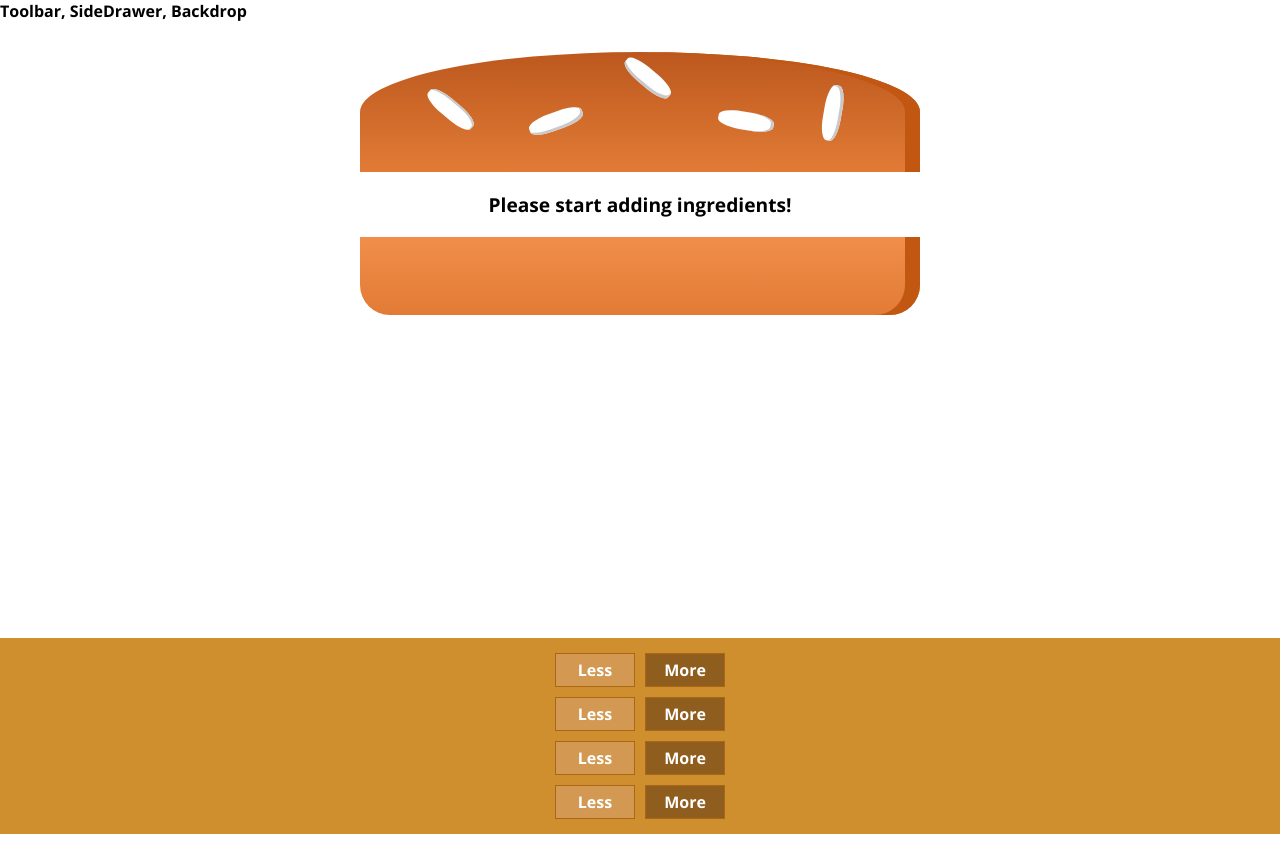
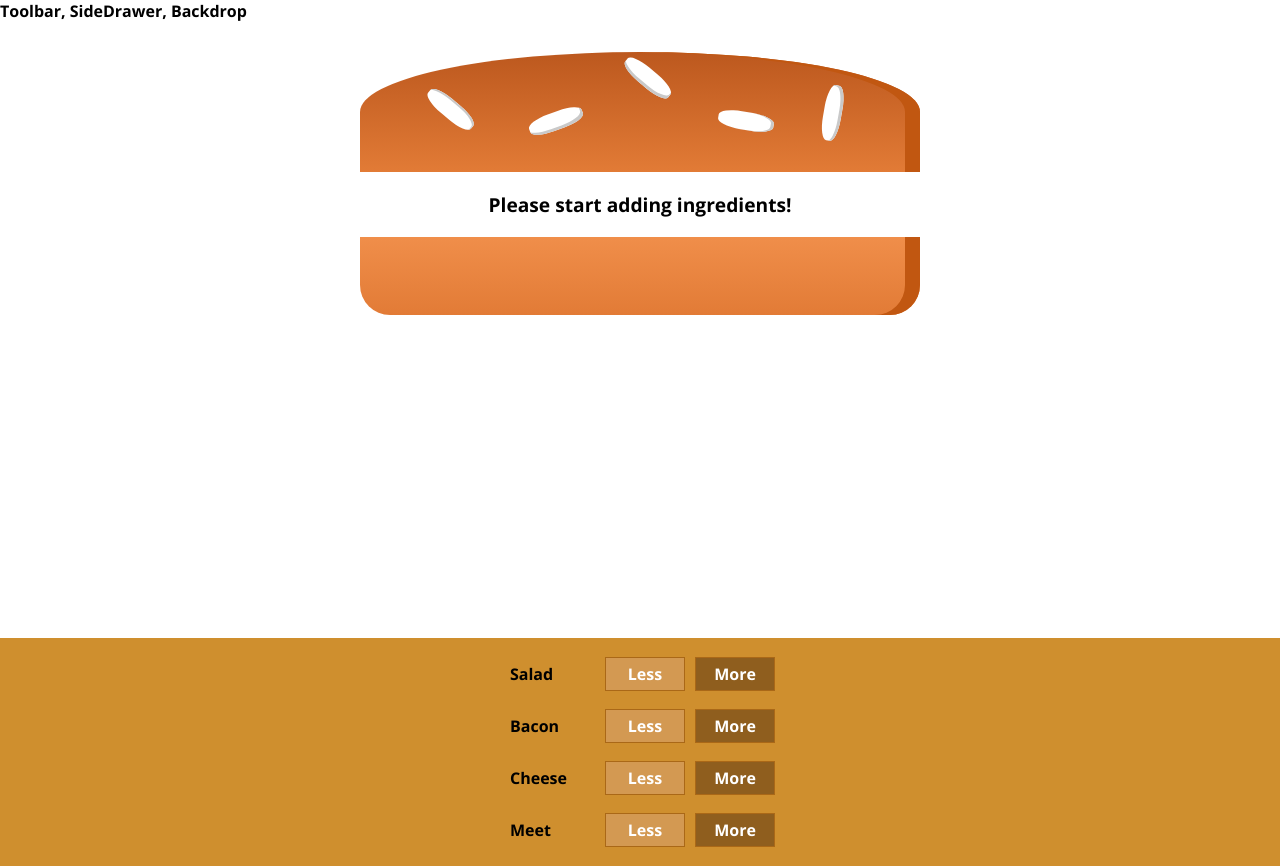
Before and after one commit to tasneemfarag/burger-builder, a React app: page / in a window 1280 px wide. Before the commit the page ends 834 px from the top, so only its background shows below. Built offline with nearby package versions, Linux system fonts and the light colour scheme.

Commit message:
fixing an error with label rendering

```diff
--- a/src/components/Burger/BuildControls/BuildControl/BuildControl.js
+++ b/src/components/Burger/BuildControls/BuildControl/BuildControl.js
@@ -3,7 +3,7 @@
 
 const buildControl = (props) => (
     <div className={classes.BuildControl}>
-        <div className={classes.Lable}>{props.label}</div>
+        <div className={classes.Label}>{props.label}</div>
         <button className={classes.Less}>Less</button>
         <button className={classes.More}>More</button>
     </div>
--- a/src/components/Burger/BuildControls/BuildControls.js
+++ b/src/components/Burger/BuildControls/BuildControls.js
@@ -3,17 +3,17 @@
 import BuildControl from './BuildControl/BuildControl';
 
 const controls = [
-    { lable: 'Salad', type: 'salad' },
-    { lable: 'Bacon', type: 'bacon' },
-    { lable: 'Cheese', type: 'cheese' },
-    { lable: 'Meet', type: 'meet' },
+    { label: 'Salad', type: 'salad' },
+    { label: 'Bacon', type: 'bacon' },
+    { label: 'Cheese', type: 'cheese' },
+    { label: 'Meet', type: 'meet' },
 
 ];
 
 const buildControls = (props) => (
    <div className={classes.BuildControls}>
        {controls.map(ctrl => (
-           <BuildControl key={ctrl.lable} lable={ctrl.lable}/>
+           <BuildControl key={ctrl.label} label={ctrl.label}/>
        ))}
    </div>
 );
```
